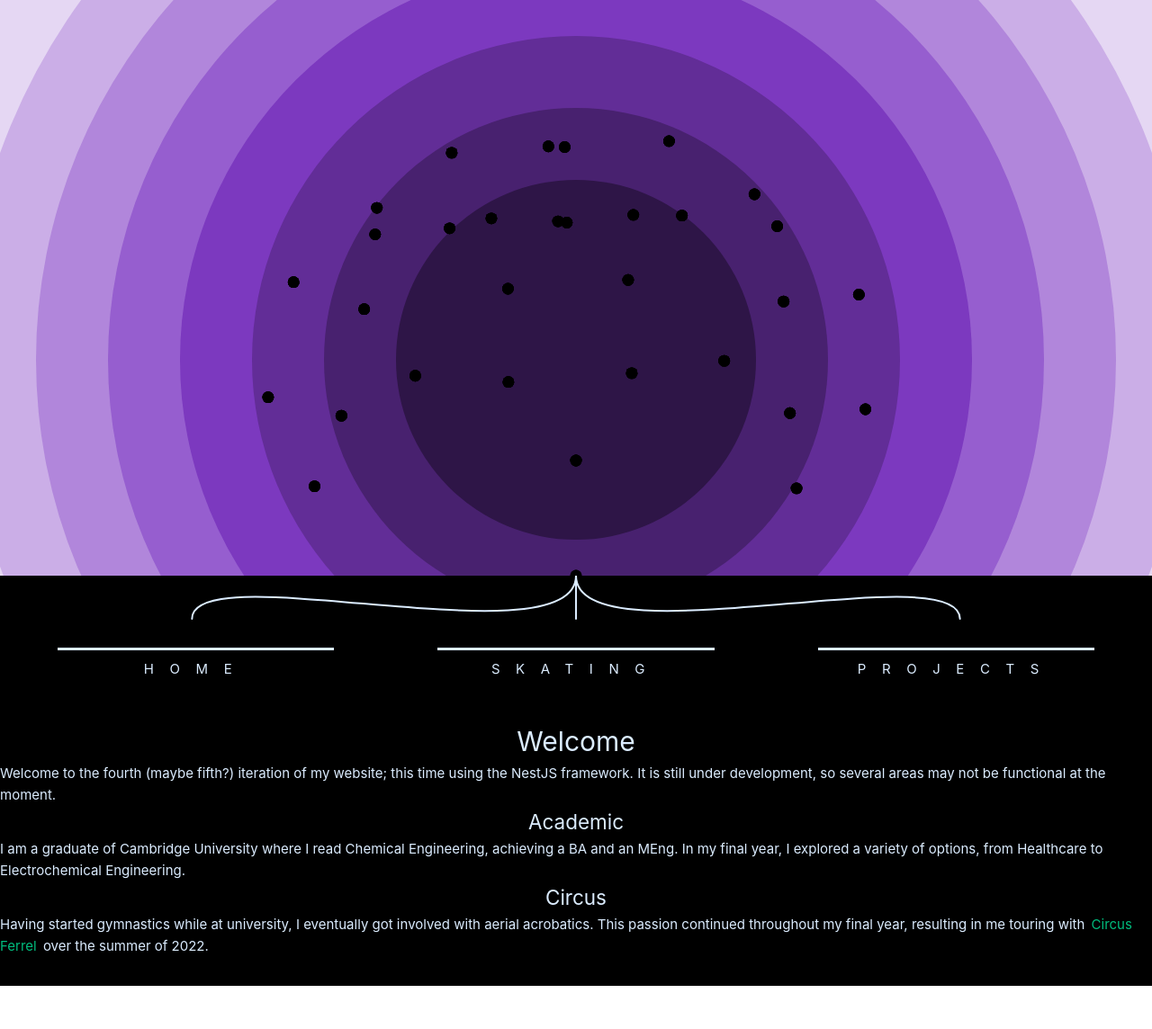
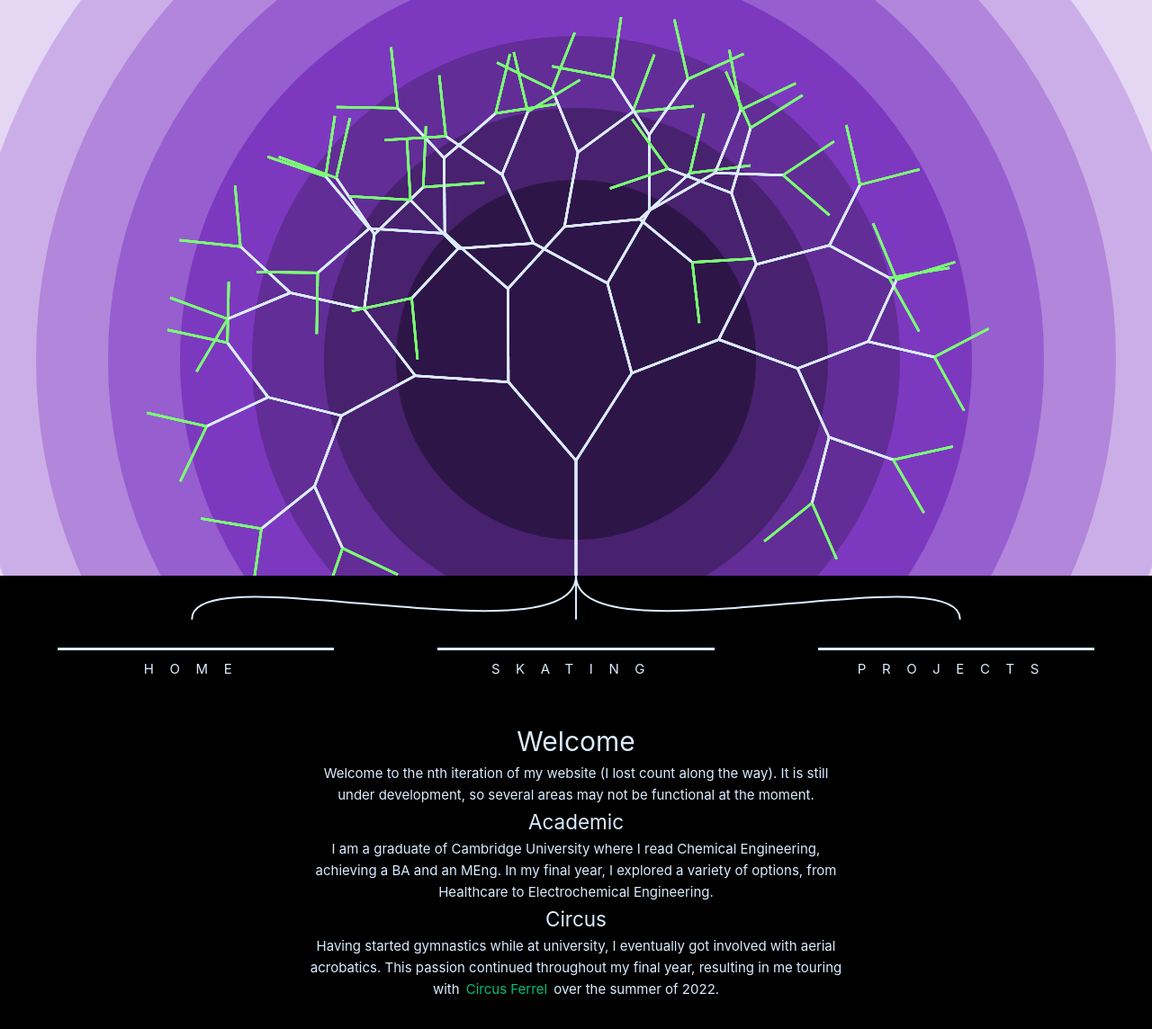
Before and after one commit to rjb255/vue-frontend, a Vue app: page / in a window 1280 px wide. Shown: the top 1144 px of the page at 90% size. Before the commit the page ends 1096 px from the top, so only its background shows below. Built offline with nearby package versions, Linux system fonts and the light colour scheme.

Commit message:
feat: added branches

```diff
--- a/index.html
+++ b/index.html
@@ -5,7 +5,7 @@
     <meta charset="UTF-8">
     <link rel="icon" href="/favicon.ico">
     <meta name="viewport" content="width=device-width, initial-scale=1.0">
-    <title>Vite App</title>
+    <title>Ross Brown</title>
     <script
       src="https://cdnjs.cloudflare.com/ajax/libs/gl-matrix/2.8.1/gl-matrix-min.js"
       integrity="sha512-zhHQR0/H5SEBL3Wn6yYSaTTZej12z0hVZKOv3TwCUXT1z5qeqGcXJLLrbERYRScEDDpYIJhPC1fk31gqR783iQ=="
--- a/src/App.vue
+++ b/src/App.vue
@@ -203,6 +203,7 @@ nav {
 }
 .body {
   position: absolute;
+  padding-bottom: 20px;
 }
 
 nav {
--- a/src/components/CoverTree.vue
+++ b/src/components/CoverTree.vue
@@ -1,26 +1,71 @@
 <template>
   <!-- <canvas id="tree" ref="tree" width="100" height="100"> </canvas> -->
-  <svg id="tree" viewBox="0 0 100 100" overflow="visible">
-    <circle
-      v-for="[index, point] of points.entries()"
+  <svg id="tree" viewBox="0 0 100 100" overflow="visible" vector-effect="non-scaling-stroke">
+    <!-- <circle -->
+    <!--   v-for="[index, point] of points.points.entries()" -->
+    <!--   :key="index" -->
+    <!--   :cx="point.x + 50" -->
+    <!--   :cy="100 - point.y" -->
+    <!--   r="1" -->
+    <!-- /> -->
+    <line
+      v-for="[index, edge] of points.edges.entries()"
       :key="index"
-      :cx="point[0]"
-      :cy="point[1]"
-      r="1"
-    />
+      :x1="edge[0].x + 50"
+      :x2="edge[1].x + 50"
+      :y1="100 - edge[0].y"
+      :y2="100 - edge[1].y"
+      stroke-width="0.4"
+      :stroke="
+        edge[0].level < 8
+          ? `hsl(${woodColour[0]}, ${woodColour[1]}%, ${woodColour[2]}%)`
+          : `hsl(${leafColour[0]}, ${leafColour[1]}%, ${leafColour[2]}%)`
+      "
+    ></line>
   </svg>
 </template>
 
 <script setup lang="ts">
 import { onMounted, ref } from "vue";
 import { Tree, tree } from "../utilities/treePoints";
+import { woodColour, leafColour } from "@/utilities/mainSvgColours";
 // const treeRef = ref<HTMLCanvasElement | null>(null);
 
-const points = ref<number[][]>([]);
+class Point {
+  x: number;
+  y: number;
+  level: number;
+
+  constructor(point: DOMPoint, level: number) {
+    this.x = point.x;
+    this.y = point.y;
+    this.level = level;
+  }
+}
+
+const points = ref<{ points: Point[]; edges: Point[][] }>({
+  points: [],
+  edges: [],
+});
+
+function flattenTree(tree: Tree): { points: Point[]; edges: Point[][] } {
+  //   tree.setChildPoint(new DOMMatrix());
+  const level = tree.level;
+  console.log(level);
+  const edges = tree.parent
+    ? [[new Point(tree.parent.basePoint, level), new Point(tree.basePoint, level)]]
+    : [];
+  if (!tree.branches) return { points: [new Point(tree.basePoint, level)], edges };
+  const children = tree.branches.map(flattenTree);
+  return {
+    points: [new Point(tree.basePoint, level), ...children.map((v) => v.points).flat()],
+    edges: [...edges, ...children.map((v) => v.edges).flat()],
+  };
+}
 
 onMounted(() => {
   console.log(tree);
-  points.value = passTree(tree).map((point) => [point.x + 50, 100 - point.y]);
+  points.value = flattenTree(tree);
   //   treeRef.value?.focus();
   //   if (!treeRef.value) return;
   //   tree.value;
@@ -29,11 +74,4 @@ onMounted(() => {
   //   //   graphics.clearColor(0.0, 0.0, 0.0, 1.0);
   //   //   graphics.clear(graphics.COLOR_BUFFER_BIT);
 });
-
-function passTree(tree: Tree): DOMPoint[] {
-  //   tree.setChildPoint(new DOMMatrix());
-  console.log(tree.basePoint);
-  if (!tree.branches) return [tree.basePoint];
-  return [tree.basePoint, ...passTree(tree.branches[0]), ...passTree(tree.branches[1])];
-}
 </script>
--- a/src/components/FooterComponent.vue
+++ b/src/components/FooterComponent.vue
@@ -4,7 +4,7 @@
 
 <style scoped>
 footer {
-  height: 4vh;
+  height: 50px;
   width: 100%;
   background-color: black;
   position: relative;
--- a/src/router/index.ts
+++ b/src/router/index.ts
@@ -1,4 +1,13 @@
+// import { createRouter, createWebHistory } from "vue-router";
+import "vue-router";
 import { createRouter, createWebHistory } from "vue-router";
+
+declare module "vue-router" {
+  interface RouteMeta {
+    title?: string;
+  }
+}
+
 import HomeView from "../views/HomeView.vue";
 
 const router = createRouter({
@@ -9,10 +18,16 @@ const router = createRouter({
       name: "home",
       component: HomeView,
     },
-    { path: "/skating", name: "skating", component: HomeView },
+    {
+      path: "/skating",
+      name: "skating",
+      component: HomeView,
+      meta: { title: "Ross Brown | Ice Skating" },
+    },
     {
       path: "/projects",
       name: "projects",
+      meta: { title: "Ross Brown | Projects" },
       // route level code-splitting
       // this generates a separate chunk (About.[hash].js) for this route
       // which is lazy-loaded when the route is visited.
@@ -20,5 +35,9 @@ const router = createRouter({
     },
   ],
 });
+router.beforeEach((to, _, next) => {
+  document.title = to.meta.title ?? "Ross Brown";
+  next();
+});
 
 export default router;
--- a/src/utilities/treePoints.ts
+++ b/src/utilities/treePoints.ts
@@ -39,6 +39,6 @@ export class Tree {
   }
 }
 
-const tree = new Tree({ maxLevel: 6 });
+const tree = new Tree({ maxLevel: 8 });
 tree.setChildPoint(new Matrix());
 export { tree };
--- a/src/views/HomeView.vue
+++ b/src/views/HomeView.vue
@@ -2,17 +2,17 @@
 
 <template>
   <main class="flex-column">
+    <div class="flex-column">
       <h1>Welcome</h1>
       <p>
-      Welcome to the fourth (maybe fifth?) iteration of my website; this time using the NestJS
-      framework. It is still under development, so several areas may not be functional at the
-      moment.
+        Welcome to the nth iteration of my website (I lost count along the way). It is still under
+        development, so several areas may not be functional at the moment.
       </p>
       <h2>Academic</h2>
       <p>
-      I am a graduate of Cambridge University where I read Chemical Engineering, achieving a BA and
-      an MEng. In my final year, I explored a variety of options, from Healthcare to Electrochemical
-      Engineering.
+        I am a graduate of Cambridge University where I read Chemical Engineering, achieving a BA
+        and an MEng. In my final year, I explored a variety of options, from Healthcare to
+        Electrochemical Engineering.
       </p>
       <h2>Circus</h2>
       <p>
@@ -20,6 +20,7 @@
         acrobatics. This passion continued throughout my final year, resulting in me touring with
         <a href="http://www.circusferrel.com/">Circus Ferrel</a> over the summer of 2022.
       </p>
+    </div>
   </main>
 </template>
 
@@ -33,4 +34,8 @@ main {
   /* margin: 2rem; */
   width: 100%;
 }
+main > div {
+  width: min(100%, 600px);
+  text-align: center;
+}
 </style>
```
Lines whose indentation alone changed are shown as unchanged.
